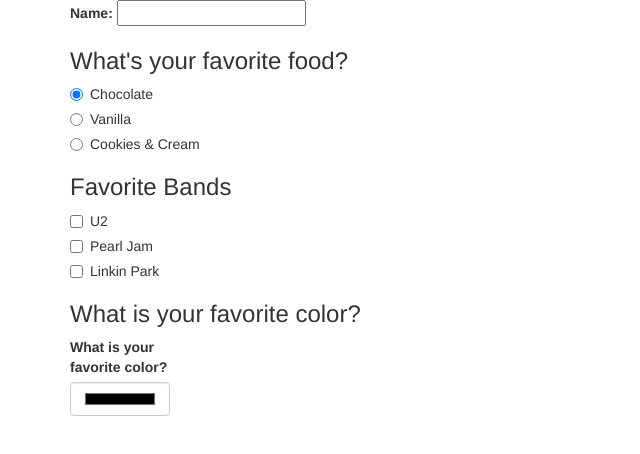
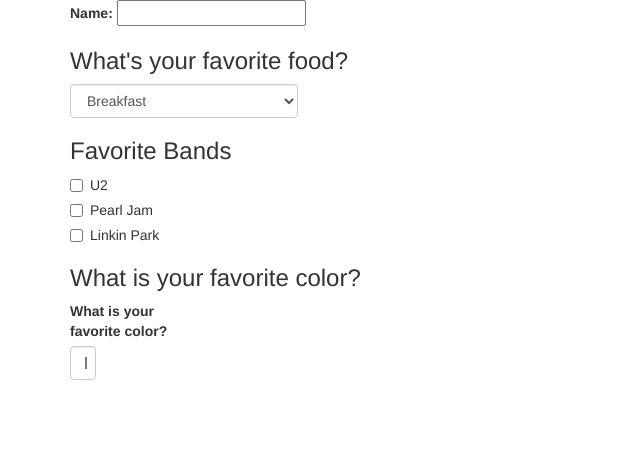
Before and after one commit to snowman7281/survey, a plain HTML site: page index.html in a window 1280 px wide. Shown: the whole page, without its empty margins (0-640 px from the left). Drawn offline with Linux system fonts and the light colour scheme.

```diff
--- a/css/styles.css
+++ b/css/styles.css
@@ -1,3 +1,7 @@
 .color {
   width: 100px;
 }
+
+.form-control{
+  width: 20%;
+}
--- a/index.html
+++ b/index.html
@@ -16,26 +16,15 @@
 
         <div class="form-group">
           <h3>What's your favorite food?</h3>
-          <div class="radio">
-            <label>
-              <input type="radio" name="flavor" value="chocolate" checked>
-              Chocolate
-            </label>
-          </div>
-          <div class="radio">
-            <label>
-              <input type="radio" name="flavor" value="vanilla">
-              Vanilla
-            </label>
-          </div>
-          <div class="radio">
-            <label>
-              <input type="radio" name="flavor" value="cookiesandcream">
-              Cookies & Cream
-            </label>
+          <div>
+            <select class="form-control" id="faveFood">
+              <option value="breakfast">Breakfast</option>
+              <option value="lunch">Lunch</option>
+              <option value="dinner">Dinner</option>
+              <option value="desert">Desert</option>
+            </select>
           </div>
         </div>
-
         <div class="form-group">
           <h3>Favorite Bands</h3>
           <div class="checkbox">
--- a/js/scripts.js
+++ b/js/scripts.js
@@ -0,0 +1 @@
+var beverage = $("#faveFood").val();
```
